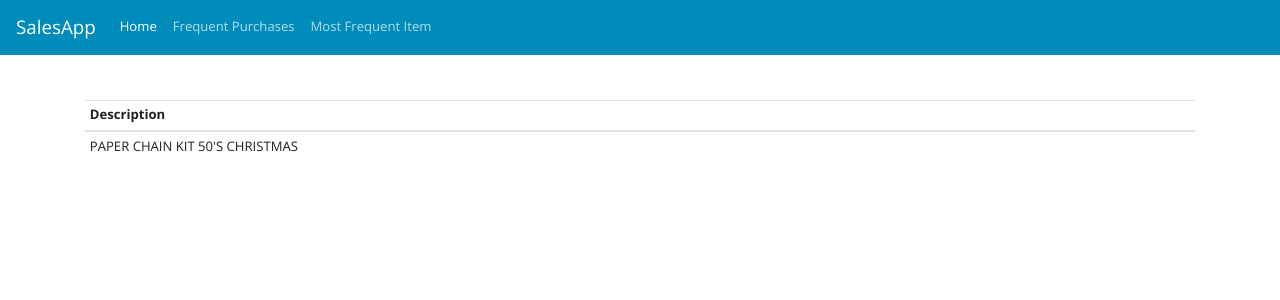
After one commit to ugokingsley/salesdata, a Django app: page /most-frequent-item/ in a window 1280 px wide. The commit adds this page. Shown: the top 300 px of the page. Run offline with Django 3.2, Linux system fonts and the light colour scheme; data comes from the database, SQL or seed files in the repository; some libraries are stand-ins or nearby versions.

Commit message:
added links

```diff
--- a/mysite/urls.py
+++ b/mysite/urls.py
@@ -20,5 +20,7 @@ from sales.views import *
 urlpatterns = [
     path('admin/', admin.site.urls),
     path('', index, name='index'),
+    path('frequent-sales/', frequentsales, name='frequentsales'),
+    path('most-frequent-item/', mostfrequentitem, name='mostfrequentitem'),
 
 ]
--- a/sales/views.py
+++ b/sales/views.py
@@ -5,12 +5,20 @@ from .models import *
 from django.db.models import Count
 
 
+def mostfrequentitem(request):
+    list1 = SalesData.objects.values('description').annotate(c=Count('description')).order_by('-c')[:1]
+    context = {
+        "list1": list1,
+    }
+    return render(request, 'sales/most-frequent-item.html', context)
+
+
 def frequentsales(request):
     list1 = SalesData.objects.values('description').annotate(c=Count('description')).order_by('-c')
     context = {
         "list1": list1,
     }
-    return render(request, 'sales/frequent.html', context)
+    return render(request, 'sales/frequent-sales.html', context)
 
 
 def index(request):
--- a/templates/nav.html
+++ b/templates/nav.html
@@ -7,13 +7,13 @@
   <div class="collapse navbar-collapse" id="navbarColor01">
     <ul class="navbar-nav mr-auto">
       <li class="nav-item active">
-        <a class="nav-link" href="#">Home <span class="sr-only">(current)</span></a>
+        <a class="nav-link" href="/">Home</a>
       </li>
       <li class="nav-item">
-        <a class="nav-link" href="#">Frequent Purchases</a>
+        <a class="nav-link" href="{% url 'frequentsales' %}">Frequent Purchases</a>
       </li>
       <li class="nav-item">
-        <a class="nav-link" href="#">Most Frequent Item</a>
+        <a class="nav-link" href="{% url 'mostfrequentitem' %}">Most Frequent Item</a>
       </li>
   </ul>
   </div>
--- /dev/null
+++ b/templates/sales/most-frequent-item.html
@@ -0,0 +1,35 @@
+{% extends "base.html" %}
+{% load staticfiles %}
+{% load i18n %}
+
+
+
+{% block content %}
+
+
+{% include 'nav.html' %}
+<br><br>
+<div class="container">
+    <table class="table table-sm">
+  <thead>
+    <tr>
+
+      <th scope="col">Description</th>
+
+    </tr>
+  </thead>
+  <tbody>
+  {% for obj in list1 %}
+    <tr>
+
+      <td>{{ obj.description }}</td>
+
+
+    </tr>
+  {% endfor %}
+  </tbody>
+</table>
+</div>
+
+
+{% endblock  %}
```
Also changed, not shown: templates/sales/frequent-sales.html (added, +35 -0 lines), templates/sales/frquent.html (deleted, +0 -44 lines).
